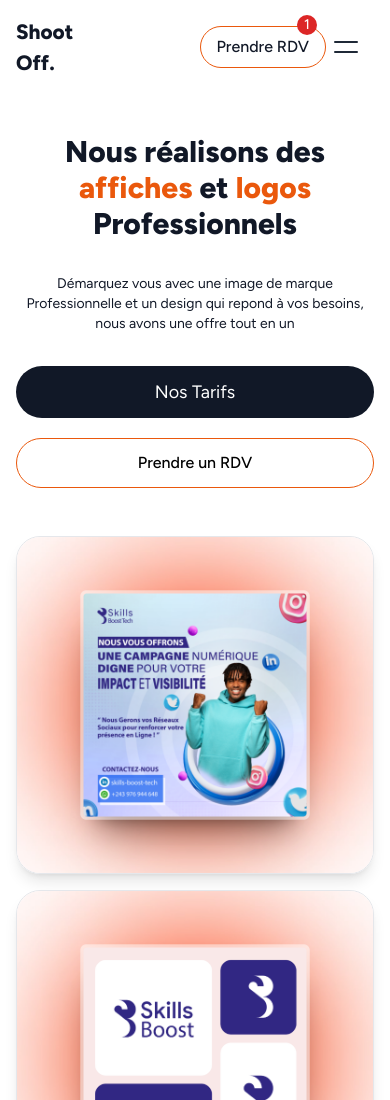
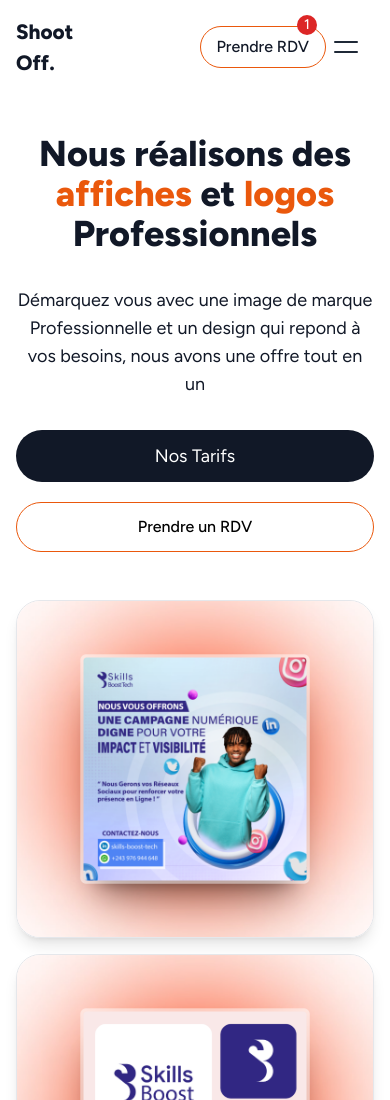
Before and after one commit to Likeur/shoot-off-agency, a website built with webpack: page index.html in a window 390 px wide. Shown: the top 1100 px of the page. Built offline with nearby package versions, Linux system fonts and the light colour scheme; a script that the page names is missing.

Commit message:
working on mobile view 2

```diff
--- a/index.html
+++ b/index.html
@@ -41,8 +41,8 @@
         <section id="hero" class="mb-8 p-4 lg:p-0">
             <div class="grid gap-4 place-content-center">
                 <div class="flex text-gray-900 flex-col items-center">
-                    <h2 class="text-3xl lg:text-7xl lg:w-[80vw] text-center font-extrabold">Nous réalisons des <span class="text-orange-600">affiches</span> et <span class="text-orange-600">logos</span> Professionnels</h2>
-                    <p class="text-center text-sm lg:text-lg mt-8 lg:w-[40vw]">Démarquez vous avec une image de marque Professionnelle et un design qui repond à vos besoins, nous avons une offre tout en un</p>
+                    <h2 class="text-4xl lg:text-7xl lg:w-[80vw] text-center font-extrabold">Nous réalisons des <span class="text-orange-600">affiches</span> et <span class="text-orange-600">logos</span> Professionnels</h2>
+                    <p class="text-center text-lg mt-8 lg:w-[40vw]">Démarquez vous avec une image de marque Professionnelle et un design qui repond à vos besoins, nous avons une offre tout en un</p>
                 </div>
                 <div class="flex flex-col lg:flex-row mt-4 lg:items-center lg:justify-center lg:mt-8">
                     <a href="" class="block bg-gray-900 text-center p-3 text-white text-lg lg:p-4 px-7 rounded-full">Nos Tarifs</a>
```
Also changed, not shown: src/css/output.css.
